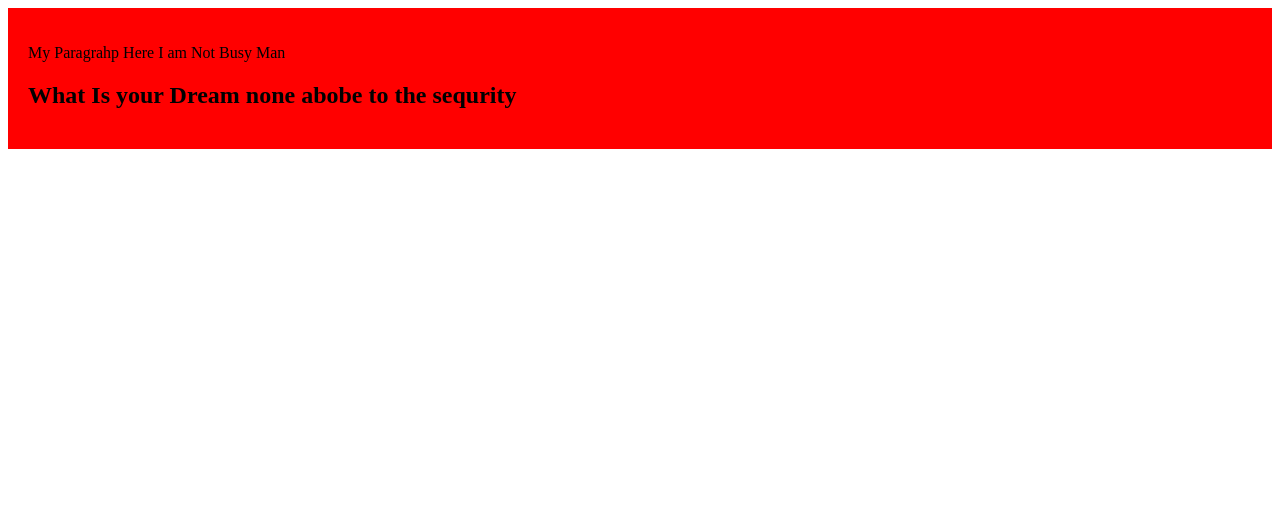
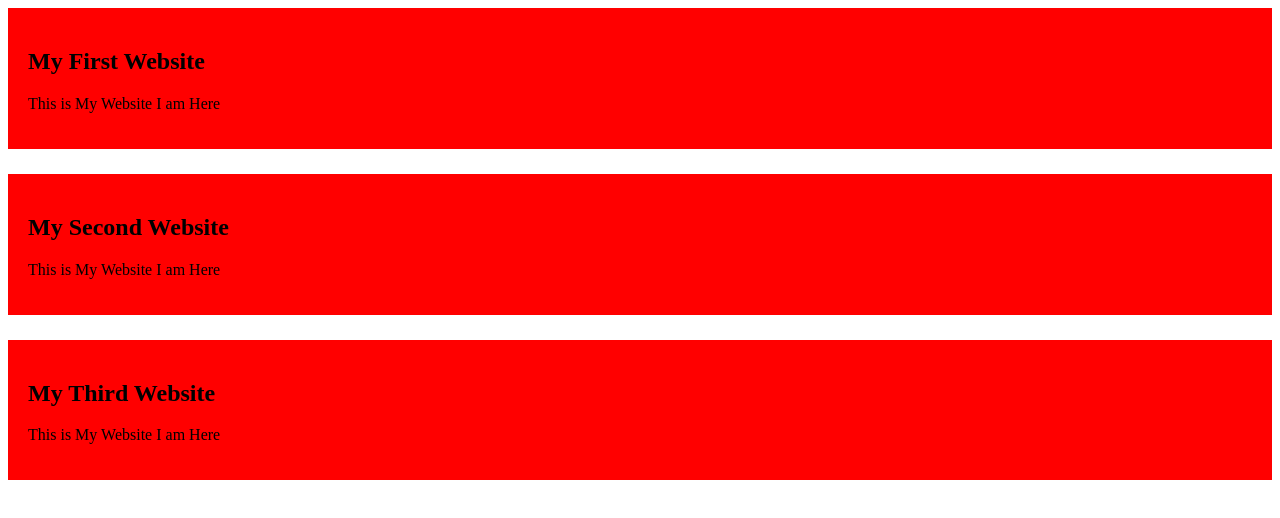
Before and after one commit to Mehedi793/new-active-website, a plain HTML site: page index.html in a window 1280 px wide. Drawn offline with Linux system fonts and the light colour scheme.

Commit message:
added the second and third blog

```diff
--- a/index.html
+++ b/index.html
@@ -11,8 +11,18 @@
 <body>
 
   <div>
-    <p>My Paragrahp Here I am Not Busy Man</p>
-    <h2>What Is your Dream none abobe to the sequrity</h2>
+    <h2>My First Website</h2>
+    <p>This is My Website I am Here</p>
+  </div>
+
+  <div>
+    <h2>My Second Website</h2>
+    <p>This is My Website I am Here</p>
+  </div>
+
+  <div>
+    <h2>My Third Website</h2>
+    <p>This is My Website I am Here</p>
   </div>
 
 </body>
--- a/style css/blog.css
+++ b/style css/blog.css
@@ -1,2 +1,3 @@
 div{background-color: red;
-    padding:20px;}
+  padding:20px;
+  margin-bottom: 25px;}
```
